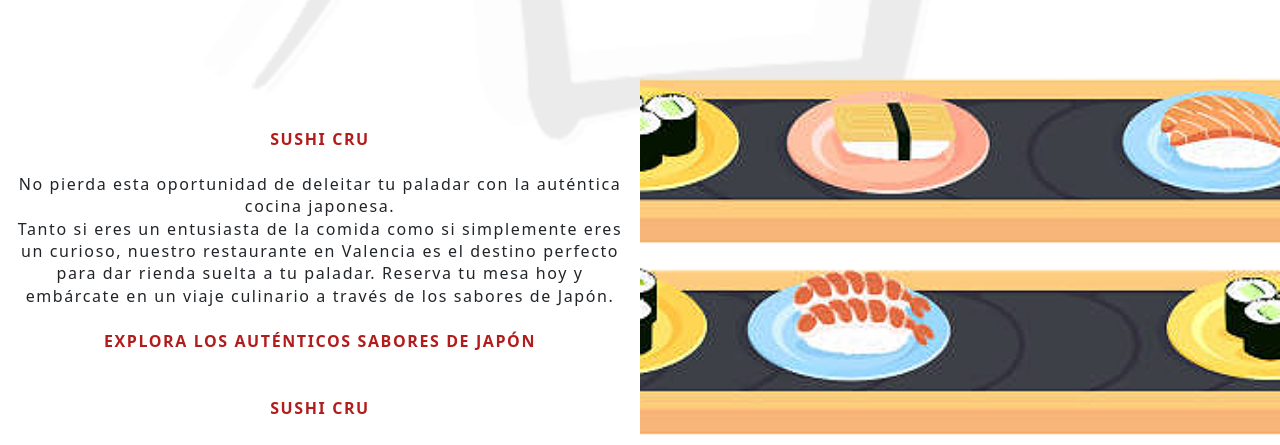
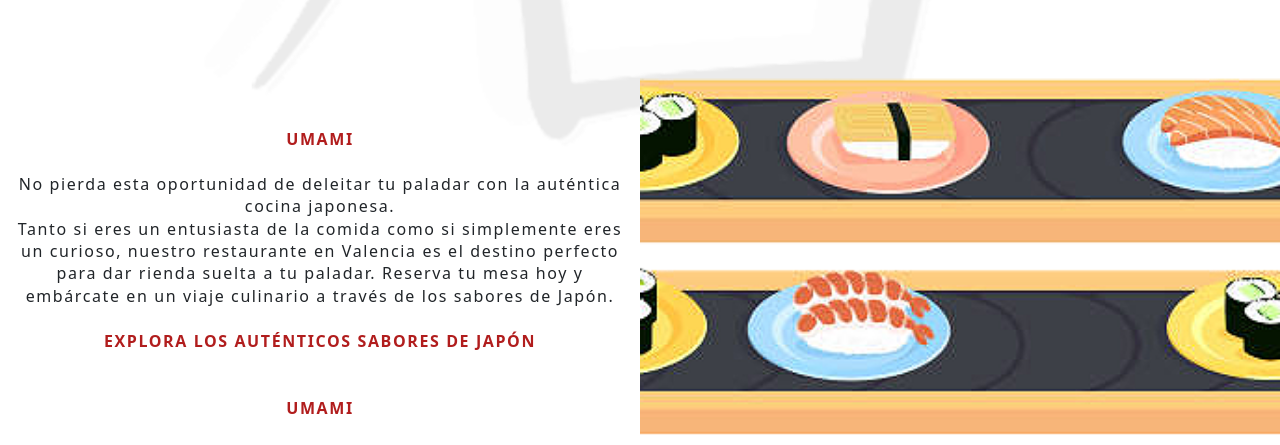
Before and after one commit to JesusMatinezClavel/GeeksHub_FirstAssignment_RestaurantWeb, a plain HTML site: page index.html in a window 1280 px wide. Shown: the part 880-1325 px from the top of the page. Drawn offline with nearby package versions, Linux system fonts and the light colour scheme.

Commit message:
changed the name of the restaurant from the index text

```diff
--- a/index.html
+++ b/index.html
@@ -29,14 +29,14 @@
 
         <div class="row midFather">
             <div class="col-12 col-lg-6 rightMid">
-                <span class="subtitle">SUSHI CRU</span><br>
+                <span class="subtitle">UMAMI</span><br>
                 No pierda esta oportunidad de deleitar tu paladar con la auténtica
                 cocina japonesa. <br>
                 Tanto si eres un entusiasta de la comida como si simplemente eres un curioso, nuestro
                 restaurante en Valencia es el destino perfecto para dar rienda suelta a tu paladar. Reserva tu mesa hoy
                 y embárcate en un viaje culinario a través de los sabores de Japón. <br><br>
                 <span class="subtitle">EXPLORA LOS AUTÉNTICOS SABORES DE JAPÓN</span><br><br>
-                    <span class="subtitle"> SUSHI CRU</span><br>
+                    <span class="subtitle">UMAMI</span><br>
                 ¿Está buscando embarcarse en una aventura gastronómica que deleitará su paladar? En nuestro restaurante
                 en Valencia llevamos los auténticos y deliciosos sabores de la cocina japonesa directamente a tu mesa.
                 Si eres un amante experimentado del sushi o simplemente tienes curiosidad por explorar nuevos sabores,
```
